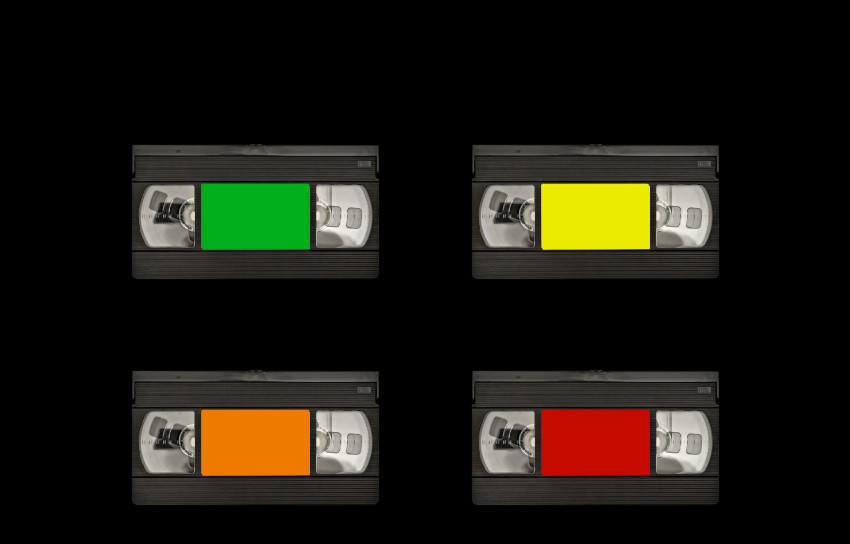
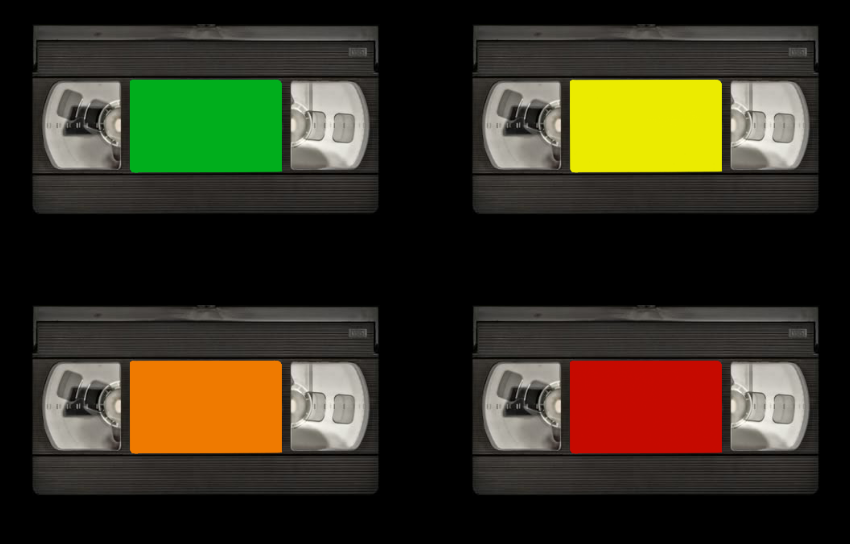
Before and after one commit to xp30n/Assessment-Tapes, a website: page html/Tapes.html in a window 1280 px wide. Shown: the whole page, without its empty margins (215-1065 px from the left). Drawn offline with Linux system fonts and the light colour scheme.

Commit message:
adjusted img sizes

```diff
--- a/css/tapes.css
+++ b/css/tapes.css
@@ -20,14 +20,14 @@ body {
   display: grid;
   grid-template-columns: repeat(2, 1fr);
   gap: 90px;
-  margin-top: -150px;
+  margin-bottom: 280px;
 }
 
 
 .skin-img {
   display: grid;
-  width: min(65vw, 250px);
-  max-width: 250px;
+  width: min(65vw, 350px);
+  max-width: 350px;
   height: auto;
   margin: 0 auto;
   transition: transform 0.5s ease-out;
@@ -47,8 +47,8 @@ body {
 
 .mouth-img {
   display: grid;
-  width: min(65vw, 250px);
-  max-width: 250px;
+  width: min(65vw, 350px);
+  max-width: 350px;
   height: auto;
   margin: 0 auto;
   transition: transform 0.5s ease-out;
@@ -69,8 +69,8 @@ body {
 
 .eyes-img {
   display: grid;
-  width: min(65vw, 250px);
-  max-width: 250px;
+  width: min(65vw, 350px);
+  max-width: 350px;
   height: auto;
   margin: 0 auto;
   transition: transform 0.5s ease-out;
@@ -91,8 +91,8 @@ body {
 
 .speech-img {
   display: grid;
-  width: min(65vw, 250px);
-  max-width: 250px;
+  width: min(65vw, 350px);
+  max-width: 350px;
   height: auto;
   margin: 0 auto;
   transition: transform 0.5s ease-out;
```
